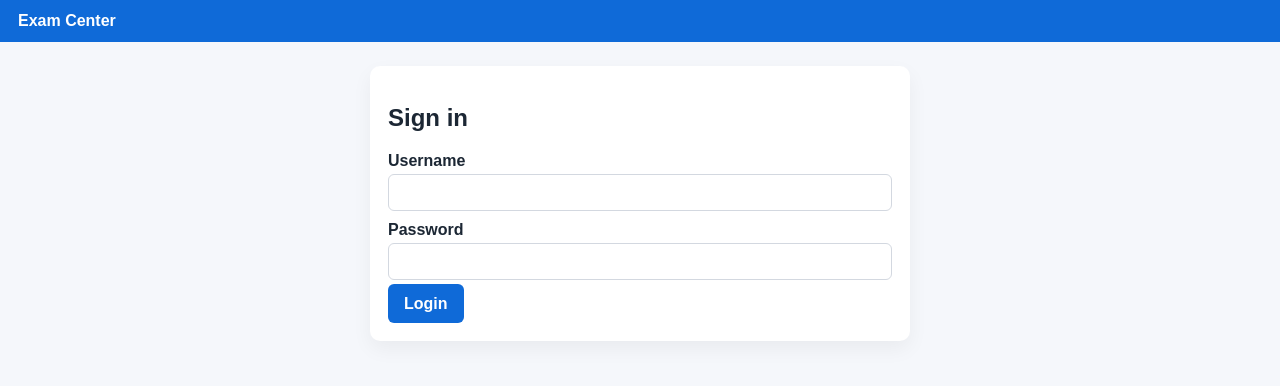
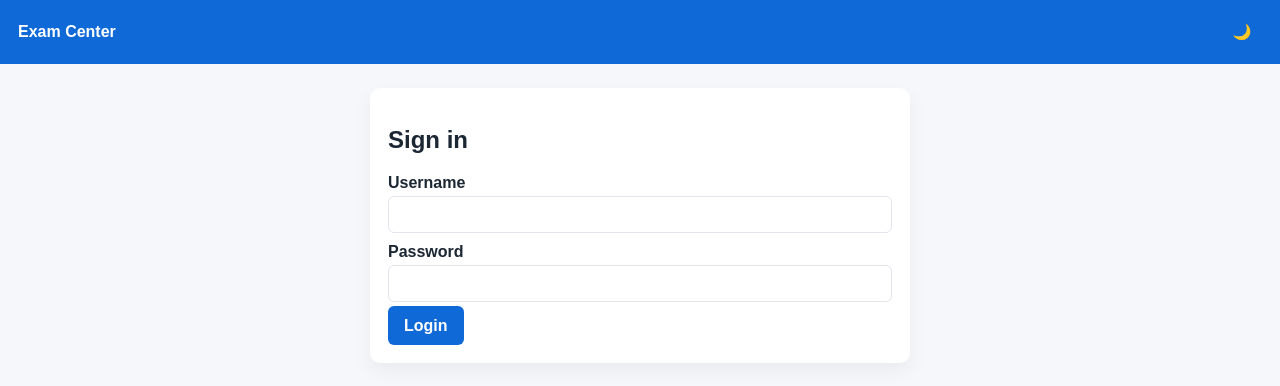
Before and after one commit to Alireza-Torabi/examination-system, a Flask app: page /login in a window 1280 px wide. Shown: the top 386 px of the page. Run offline with Flask 3, Linux system fonts and the light colour scheme.

Commit message:
Add theme toggle functionality with dark mode support

```diff
--- a/static/style.css
+++ b/static/style.css
@@ -1,15 +1,51 @@
+:root {
+  --bg: #f5f7fb;
+  --card: #ffffff;
+  --text: #1c2734;
+  --muted: #56606c;
+  --primary: #0f6ad8;
+  --primary-contrast: #ffffff;
+  --border: #e2e6ec;
+  --danger: #c0392b;
+  --shadow: 0 8px 20px rgba(0,0,0,0.05);
+  --input-bg: #ffffff;
+  --flash-bg: #fff7e6;
+  --flash-border: #f5d57d;
+  --flash-text: #6b4b00;
+}
+.theme-dark {
+  --bg: #0d1524;
+  --card: #111a2e;
+  --text: #e6edf7;
+  --muted: #a2acc2;
+  --primary: #4f8bff;
+  --primary-contrast: #0b1020;
+  --border: rgba(255,255,255,0.12);
+  --danger: #ff6b6b;
+  --shadow: 0 8px 20px rgba(0,0,0,0.15);
+  --input-bg: #0f192c;
+  --flash-bg: rgba(255,255,255,0.08);
+  --flash-border: rgba(255,255,255,0.2);
+  --flash-text: #f5f7fb;
+  --pill-bg: rgba(79,139,255,0.18);
+  --pill-border: rgba(79,139,255,0.35);
+  --pill-text: #e6edf7;
+  --pill-warn: #ffce6d;
+  --pill-danger: #ff8e8e;
+}
+
 * { box-sizing: border-box; }
 body {
   font-family: Arial, sans-serif;
   margin: 0;
-  background: #f5f7fb;
-  color: #1c2734;
+  background: var(--bg);
+  color: var(--text);
 }
-a { color: #0f6ad8; text-decoration: none; }
+a { color: var(--primary); text-decoration: none; }
 a:hover { text-decoration: underline; }
 .topbar {
-  background: #0f6ad8;
-  color: #fff;
+  background: var(--primary);
+  color: var(--primary-contrast);
   padding: 12px 18px;
   display: flex;
   align-items: center;
@@ -17,55 +53,56 @@ a:hover { text-decoration: underline; }
 }
 .brand { font-weight: 700; }
 .topbar nav a {
-  color: #fff;
+  color: var(--primary-contrast);
   margin-left: 12px;
 }
 .container { max-width: 960px; margin: 24px auto; padding: 0 16px; }
 .card {
-  background: #fff;
+  background: var(--card);
   border-radius: 10px;
   padding: 18px;
-  box-shadow: 0 8px 20px rgba(0,0,0,0.05);
+  box-shadow: var(--shadow);
   margin-bottom: 16px;
 }
-.card.disabled {
-  opacity: 0.6;
-}
+.card.disabled { opacity: 0.6; }
 .narrow { max-width: 540px; margin: 0 auto; }
 .toolbar { display: flex; justify-content: space-between; align-items: center; margin-bottom: 12px; gap: 8px; flex-wrap: wrap; }
 .toolbar.no-space { margin-bottom: 0; }
 .pill {
   padding: 8px 12px;
-  background: #e8f0ff;
+  background: var(--pill-bg, #e8f0ff);
   border-radius: 999px;
-  border: 1px solid #c6dafc;
+  border: 1px solid var(--pill-border, #c6dafc);
   font-weight: 600;
   font-family: "SFMono-Regular", Consolas, "Liberation Mono", Menlo, monospace;
+  color: var(--pill-text, var(--text));
 }
-.pill .warn { color: #d97a00; }
-.pill .danger { color: #c0392b; }
+.pill .warn { color: var(--pill-warn, #d97a00); }
+.pill .danger { color: var(--pill-danger, #ff7b7b); }
 .blink { animation: blink 1s step-start infinite; }
 @keyframes blink { 50% { opacity: 0.4; } }
 .warning { color: #c0392b; margin-top: 8px; font-weight: 600; }
 .card.overtime { border-color: #c0392b; box-shadow: 0 0 0 2px rgba(192,57,43,0.12); }
 .mono { font-family: "SFMono-Regular", Consolas, "Liberation Mono", Menlo, monospace; }
-.flash { list-style: none; padding: 12px; border-radius: 8px; background: #fff7e6; border: 1px solid #f5d57d; }
-.flash li { margin: 0; }
+.flash { list-style: none; padding: 12px; border-radius: 8px; background: var(--flash-bg); border: 1px solid var(--flash-border); }
+.flash li { margin: 0; color: var(--flash-text); }
 form label { display: block; font-weight: 600; margin: 10px 0 4px; }
 input, textarea, select {
   width: 100%;
   padding: 10px;
-  border: 1px solid #d3d8e0;
+  border: 1px solid var(--border);
   border-radius: 6px;
   margin-top: 4px;
+  background: var(--input-bg);
+  color: var(--text);
 }
 button, .btn {
   display: inline-block;
   padding: 10px 16px;
   border: none;
   border-radius: 6px;
-  background: #0f6ad8;
-  color: #fff;
+  background: var(--primary);
+  color: var(--primary-contrast);
   cursor: pointer;
   font-weight: 700;
   font-family: inherit;
@@ -74,20 +111,20 @@ button, .btn {
   text-decoration: none;
 }
 button.danger, .btn.danger {
-  background: #c0392b;
-  border: 1px solid #c0392b;
+  background: var(--danger);
+  border: 1px solid var(--danger);
   color: #fff;
 }
 button.ghost.danger, .btn.ghost.danger {
   background: transparent;
-  color: #c0392b;
-  border: 1px solid #c0392b;
+  color: var(--danger);
+  border: 1px solid var(--danger);
 }
 button.small, .btn.small { padding: 6px 10px; font-size: 0.95em; }
 button.ghost, .btn.ghost {
   background: transparent;
-  color: #0f6ad8;
-  border: 1px solid #0f6ad8;
+  color: var(--primary);
+  border: 1px solid var(--primary);
 }
 button:hover, .btn:hover { filter: brightness(0.95); }
 .btn.disabled, button.disabled {
@@ -131,6 +168,7 @@ button:hover, .btn:hover { filter: brightness(0.95); }
 .toolbar .actions { justify-content: flex-end; flex-wrap: wrap; }
 .card .actions { justify-content: flex-start; }
 .actions form { margin: 0; display: inline-flex; }
+.icon-only { padding: 8px; width: 40px; height: 40px; display: inline-flex; align-items: center; justify-content: center; }
 .plain { list-style: none; padding-left: 0; }
 .review-item { margin-bottom: 12px; }
 .correct { color: #0e8a2f; }
--- a/templates/layout.html
+++ b/templates/layout.html
@@ -19,6 +19,7 @@
         {% endif %}
         <a href="{{ url_for('auth.logout') }}">Logout</a>
       {% endif %}
+      <button type="button" class="btn ghost small icon-only theme-toggle" id="themeToggle" aria-label="Toggle theme" title="Toggle theme">🌙</button>
     </nav>
   </header>
   <main class="container">
@@ -33,5 +34,26 @@
     {% endwith %}
     {% block content %}{% endblock %}
   </main>
+  <script>
+    (function() {
+      const btn = document.getElementById('themeToggle');
+      const root = document.documentElement;
+      const applyTheme = (mode) => {
+        const isDark = mode === 'dark';
+        root.classList.toggle('theme-dark', isDark);
+        if (btn) btn.textContent = isDark ? '☀️' : '🌙';
+        try { localStorage.setItem('theme', isDark ? 'dark' : 'light'); } catch (e) {}
+      };
+      let stored = null;
+      try { stored = localStorage.getItem('theme'); } catch (e) {}
+      applyTheme(stored === 'dark' ? 'dark' : 'light');
+      if (btn) {
+        btn.addEventListener('click', () => {
+          const next = root.classList.contains('theme-dark') ? 'light' : 'dark';
+          applyTheme(next);
+        });
+      }
+    })();
+  </script>
 </body>
 </html>
```
Also changed, not shown: other parts of static/style.css (+12 -9 lines).
